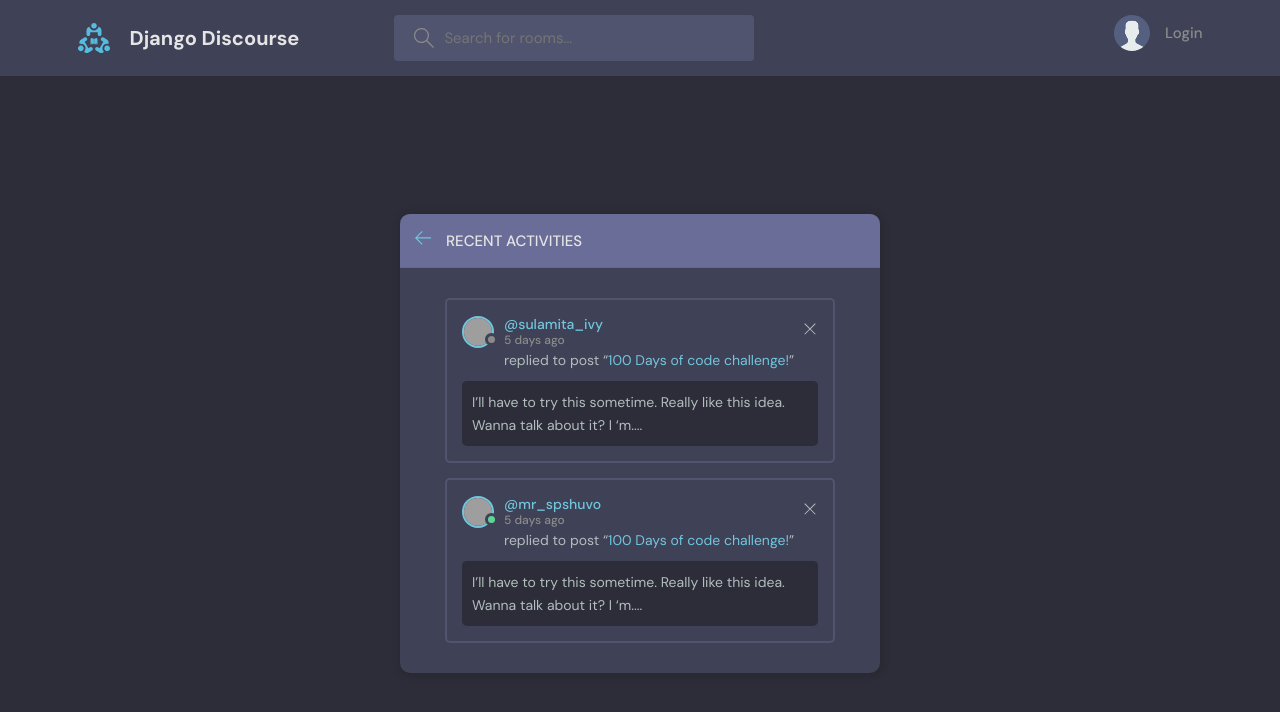
After one commit to hamzamalik22/DjangoDiscourse, a Django app: page /activities/ in a window 1280 px wide. The commit adds this page. Shown: the top 712 px of the page. Run offline with Django 4.2, Linux system fonts and the light colour scheme; grey boxes are pictures that could not be loaded.

Commit message:
added activity Page

```diff
--- /dev/null
+++ b/DjangoDiscourse/chat/templates/chat/activity.html
@@ -0,0 +1,97 @@
+{% extends "base.html" %}
+
+
+{% block content %}
+<style>
+  @media (min-width: 768px) {
+  .layout__box {
+    margin-top:25px
+  }
+}
+
+</style>
+
+    <main class="layout">
+      <div class="container">
+        <div class="layout__box">
+          <div class="layout__boxHeader">
+            <div class="layout__boxTitle">
+              <a href="index.html">
+                <svg version="1.1" xmlns="http://www.w3.org/2000/svg" width="32" height="32" viewBox="0 0 32 32">
+                  <title>arrow-left</title>
+                  <path
+                    d="M13.723 2.286l-13.723 13.714 13.719 13.714 1.616-1.611-10.96-10.96h27.625v-2.286h-27.625l10.965-10.965-1.616-1.607z"
+                  ></path>
+                </svg>
+              </a>
+              <h3>Recent Activities</h3>
+            </div>
+          </div>
+
+          <div class="activities-page layout__body">
+            <div class="activities__box">
+              <div class="activities__boxHeader roomListRoom__header">
+                <a href="profile.html" class="roomListRoom__author">
+                  <div class="avatar avatar--small">
+                    <img src="https://randomuser.me/api/portraits/women/11.jpg" />
+                  </div>
+                  <p>
+                    @sulamita_ivy
+                    <span>5 days ago</span>
+                  </p>
+                </a>
+                <div class="roomListRoom__actions">
+                  <a href="#">
+                    <svg version="1.1" xmlns="http://www.w3.org/2000/svg" width="32" height="32" viewBox="0 0 32 32">
+                      <title>remove</title>
+                      <path
+                        d="M27.314 6.019l-1.333-1.333-9.98 9.981-9.981-9.981-1.333 1.333 9.981 9.981-9.981 9.98 1.333 1.333 9.981-9.98 9.98 9.98 1.333-1.333-9.98-9.98 9.98-9.981z"
+                      ></path>
+                    </svg>
+                  </a>
+                </div>
+              </div>
+              <div class="activities__boxContent">
+                <p>replied to post “<a href="room.html">100 Days of code challenge!</a>”</p>
+                <div class="activities__boxRoomContent">
+                  I’ll have to try this sometime. Really like this idea. Wanna talk about it? I ‘m....
+                </div>
+              </div>
+            </div>
+
+            <div class="activities__box">
+              <div class="activities__boxHeader roomListRoom__header">
+                <a href="profile.html" class="roomListRoom__author">
+                  <div class="avatar avatar--small active">
+                    <img src="https://randomuser.me/api/portraits/men/13.jpg" />
+                  </div>
+                  <p>
+                    @mr_spshuvo
+                    <span>5 days ago</span>
+                  </p>
+                </a>
+                <div class="roomListRoom__actions">
+                  <a href="#">
+                    <svg version="1.1" xmlns="http://www.w3.org/2000/svg" width="32" height="32" viewBox="0 0 32 32">
+                      <title>remove</title>
+                      <path
+                        d="M27.314 6.019l-1.333-1.333-9.98 9.981-9.981-9.981-1.333 1.333 9.981 9.981-9.981 9.98 1.333 1.333 9.981-9.98 9.98 9.98 1.333-1.333-9.98-9.98 9.98-9.981z"
+                      ></path>
+                    </svg>
+                  </a>
+                </div>
+              </div>
+              <div class="activities__boxContent">
+                <p>replied to post “<a href="room.html">100 Days of code challenge!</a>”</p>
+                <div class="activities__boxRoomContent">
+                  I’ll have to try this sometime. Really like this idea. Wanna talk about it? I ‘m....
+                </div>
+              </div>
+            </div>
+          </div>
+        </div>
+      </div>
+    </main>
+
+
+{% endblock  %}
--- a/DjangoDiscourse/chat/templates/chat/home.html
+++ b/DjangoDiscourse/chat/templates/chat/home.html
@@ -30,7 +30,7 @@
         </form>
         <div class="mobile-menuItems">
           <a class="btn btn--main btn--pill" href="{% url 'topicspage' %}">Browse Topics</a>
-          <a class="btn btn--main btn--pill" href="#">Recent Activities</a>
+          <a class="btn btn--main btn--pill" href="{% url 'activitypage' %}">Recent Activities</a>
         </div>
       </div>
       <div class="roomList__header">
--- a/DjangoDiscourse/chat/urls.py
+++ b/DjangoDiscourse/chat/urls.py
@@ -5,6 +5,7 @@ urlpatterns = [
     path('',views.home,name='home'),
     path('room/<str:pk>/',views.room,name="room"),
     path('topics/',views.topics,name="topicspage"),
+    path('activities/',views.activity,name="activitypage"),
     path('create-room',views.createRoom,name="create-room"),
     path('update-room/<str:pk>/',views.updateRoom,name="update-room"),
     path('delete-room/<str:pk>/',views.deleteRoom,name="delete-room"),
--- a/DjangoDiscourse/chat/views.py
+++ b/DjangoDiscourse/chat/views.py
@@ -211,3 +211,9 @@ def topics(request):
     topics = Topic.objects.filter(topic__icontains = q)
     context = {'topics' : topics}
     return render(request,'chat/topics.html',context)
+
+
+def activity(request):
+    room_messages = Message.objects.all()
+    context = {'topics' : topics}
+    return render(request,'chat/activity.html',context)
```
Also changed, not shown: DjangoDiscourse/chat/templates/chat/topics.html (+7 -0 lines), DjangoDiscourse/db.sqlite3.
